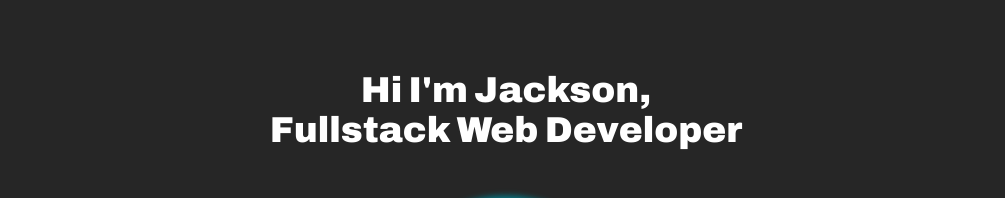
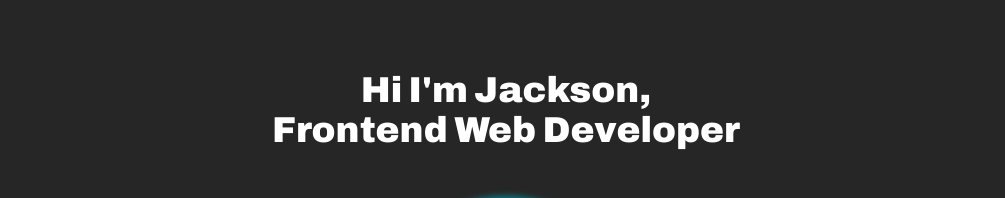
Before and after one commit to jcford2213/portfolio-frontend, a Vue app: page / in a window 1280 px wide. Shown: the part 154-352 px from the top of the page, without its empty margins (134-1139 px from the left). Built offline with nearby package versions, Linux system fonts and the light colour scheme.

Commit message:
Implement vite env CHange fullstack to frontend

```diff
--- a/src/components/heroComponent.vue
+++ b/src/components/heroComponent.vue
@@ -22,7 +22,7 @@ export default {
 <template>
   <section id=hero-wrapper>
     <div>
-      <h1 class="headline">Hi I'm Jackson,<br>Fullstack Web Developer</h1>
+      <h1 class="headline">Hi I'm Jackson,<br>Frontend Web Developer</h1>
       <img id="profile-headshot" src="/project-images/ProfilePic.png" alt="Profile Headshot Image" width="250" height="250">
     </div>
     <span @click="scrollToAbout"><font-awesome-icon id="fa-chevron" icon="fa-chevron-down" /></span>
--- a/src/views/ContactView.vue
+++ b/src/views/ContactView.vue
@@ -53,7 +53,7 @@ export default {
     async sendToServer (formInput = {}) {
       try {
         await this.validateInputs(formInput);
-        const server = 'http://localhost:3000';
+        const server = import.meta.env.VITE_EMAIL_SERVER;
         const response = await fetch(server, {
           method: 'POST',
           mode: 'cors',
@@ -63,11 +63,14 @@ export default {
           },
           body: JSON.stringify(formInput)
         })
+        if (response.status != 200) {
+          throw new Error('server responded with status other than 200');
+        }
         this.$router.push('/');
         window.alert('Thank you for reaching out! I will be sure to get back to you asap!');
       }
       catch(err) {
-
+        console.log(err.message);
       };
     }
   }
```
Also changed, not shown: 1 other file (tests, documents, lock files or other folders).
